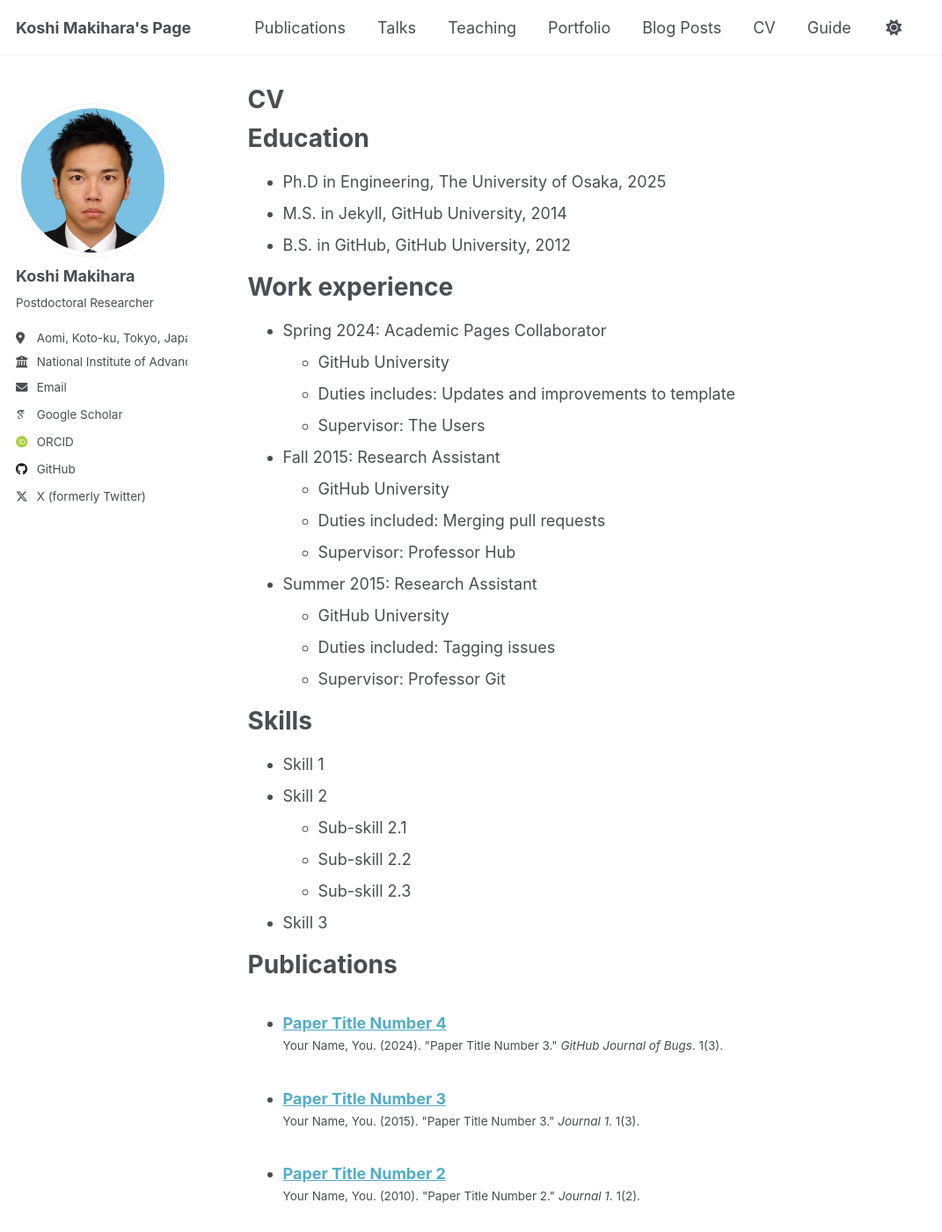
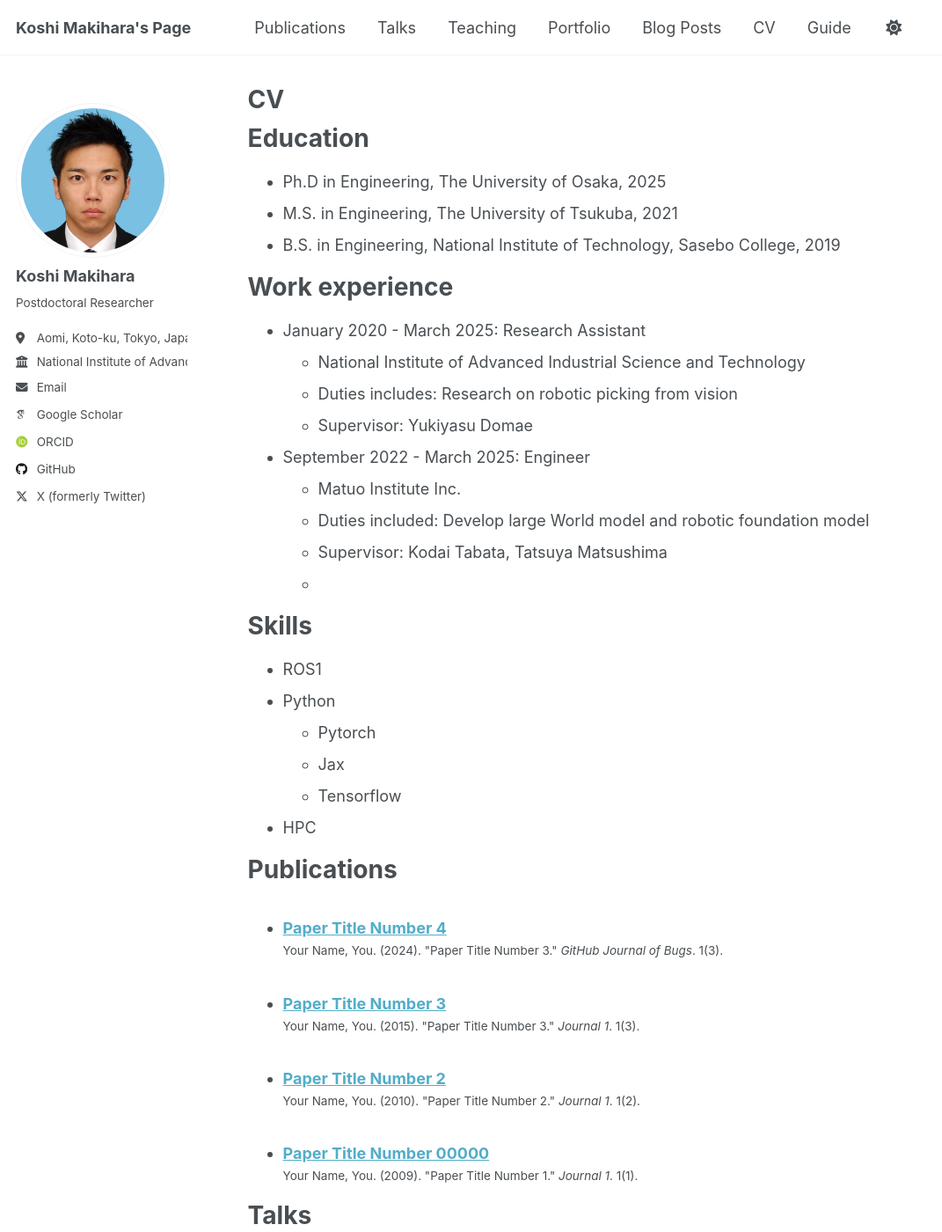
Before and after one commit to k-makihara/k-makihara.github.io, a Jekyll site: the page built from _pages/cv.md, in a window 1280 px wide and 1400 px high. Shown: the whole window at 88% size, without its empty margins (0-1071 px from the left). Built offline with Jekyll 4.4.1, drawn with Linux system fonts in a browser that asks for light colours; some web fonts are replaced.

Commit message:
Update cv.md

```diff
--- a/_pages/cv.md
+++ b/_pages/cv.md
@@ -12,34 +12,30 @@
 Education
 ======
 * Ph.D in Engineering, The University of Osaka, 2025
-* M.S. in Jekyll, GitHub University, 2014
-* B.S. in GitHub, GitHub University, 2012
+* M.S. in Engineering, The University of Tsukuba, 2021
+* B.S. in Engineering, National Institute of Technology, Sasebo College, 2019
 
 Work experience
 ======
-* Spring 2024: Academic Pages Collaborator
-  * GitHub University
-  * Duties includes: Updates and improvements to template
-  * Supervisor: The Users
+* January 2020 - March 2025: Research Assistant
+  * National Institute of Advanced Industrial Science and Technology
+  * Duties includes: Research on robotic picking from vision
+  * Supervisor: Yukiyasu Domae
 
-* Fall 2015: Research Assistant
-  * GitHub University
-  * Duties included: Merging pull requests
-  * Supervisor: Professor Hub
-
-* Summer 2015: Research Assistant
-  * GitHub University
-  * Duties included: Tagging issues
-  * Supervisor: Professor Git
+* September 2022 - March 2025: Engineer
+  * Matuo Institute Inc.
+  * Duties included: Develop large World model and robotic foundation model
+  * Supervisor: Kodai Tabata, Tatsuya Matsushima
+  *
 
 Skills
 ======
-* Skill 1
-* Skill 2
-  * Sub-skill 2.1
-  * Sub-skill 2.2
-  * Sub-skill 2.3
-* Skill 3
+* ROS1
+* Python
+  * Pytorch
+  * Jax
+  * Tensorflow
+* HPC
 
 Publications
 ======
```
